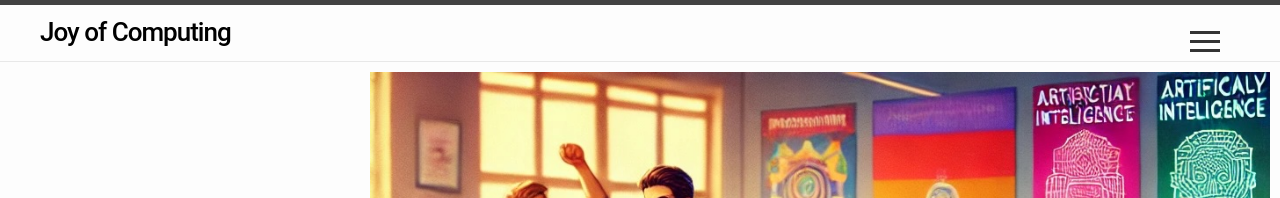
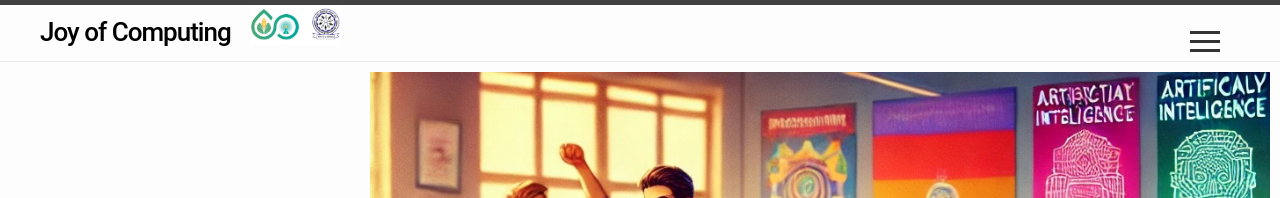
Before and after one commit to sudarshansudarshan/joc, a Jekyll site: the page built from index.markdown, in a window 1280 px wide. Shown: the top 198 px of the page. Built offline with Jekyll 4.4.1, drawn with Linux system fonts in a browser that asks for light colours.

Commit message:
Update header.html

```diff
--- a/_includes/header.html
+++ b/_includes/header.html
@@ -3,6 +3,10 @@
     {%- assign default_paths = site.pages | map: "path" -%}
     {%- assign page_paths = site.header_pages | default: default_paths -%}
     <a class="site-title" rel="author" href="{{ "/" | relative_url }}" style="text-decoration: none; color: black; padding: 0 20px;">{{ site.title | escape }}</a>
+
+  <img src="images/Logos.jpg" alt="Logo 1" style="height: 40px; margin-right: 10px;">
+
+
 
     {%- if page_paths -%}
       <input type="checkbox" id="nav-trigger" class="nav-trigger" style="display: none;"/>
```
